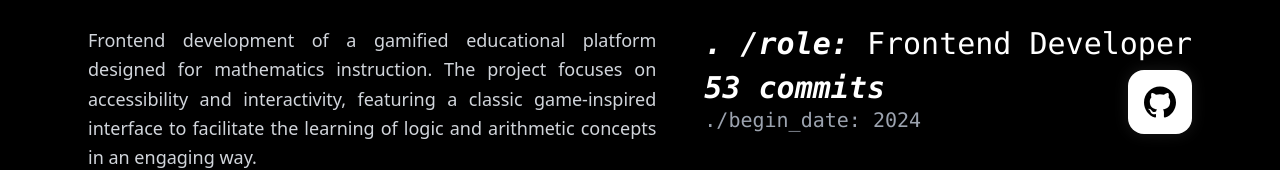
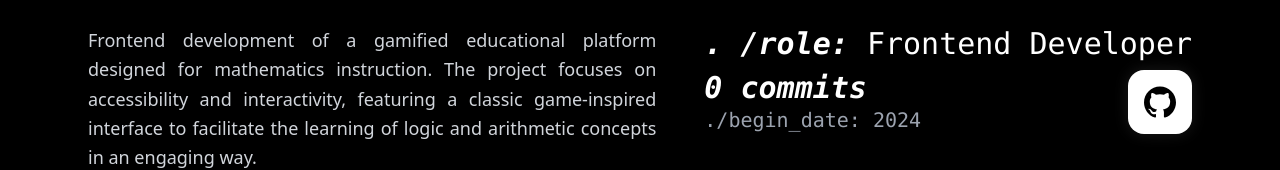
Before and after one commit to paulo-campos-57/paulo-campos-portfolio, a React (Vite) app in the folder pc-portfolio/: page /project/1 in a window 1280 px wide. Shown: the part 731-901 px from the top of the page. Built offline with nearby package versions, Linux system fonts and the light colour scheme; no server answers.

Commit message:
feat: create githubCommits hook

```diff
--- a/pc-portfolio/src/data/projects.ts
+++ b/pc-portfolio/src/data/projects.ts
@@ -12,7 +12,8 @@ export const projects = [
         commits: "53",
         date: "2024",
         stack: ["React", "TypeScript", "TailwindCSS"],
-        githubLink: "https://github.com/paulo-campos-57/Projeto-TCC-FrontEnd/tree/development"
+        githubLink: "https://github.com/paulo-campos-57/Projeto-TCC-FrontEnd/tree/development",
+        repoName: "Projeto-TCC-FrontEnd",
     },
     {
         id: 2,
--- /dev/null
+++ b/pc-portfolio/src/hooks/useGithubCommits.ts
@@ -0,0 +1,25 @@
+import { useState, useEffect } from "react";
+
+export function useGithubCommits(owner: string, repo: string | undefined) {
+    const [commits, setCommits] = useState<number>(0);
+
+    useEffect(() => {
+        if (!owner || !repo) return;
+
+        fetch(`https://api.github.com/repos/${owner}/${repo}/commits?per_page=1`)
+            .then((response) => {
+                const linkHeader = response.headers.get("Link");
+                if (linkHeader) {
+                    const match = linkHeader.match(/page=(\d+)>; rel="last"/);
+                    if (match) setCommits(Number(match[1]));
+                } else {
+                    response.json().then((data) => {
+                        if (Array.isArray(data)) setCommits(data.length);
+                    });
+                }
+            })
+            .catch((err) => console.error("Erro ao buscar commits:", err));
+    }, [owner, repo]);
+
+    return commits;
+}
--- a/pc-portfolio/src/pages/Project.tsx
+++ b/pc-portfolio/src/pages/Project.tsx
@@ -1,8 +1,9 @@
-import { useState } from "react"; // 1. Importamos o useState
+import { useState } from "react";
 import { useParams, useNavigate, Link } from "react-router-dom";
 import Header from "@/components/Header";
 import Footer from "@/components/Footer";
 import { projects } from "../data/projects";
+import { useGithubCommits } from "@/hooks/useGithubCommits";
 
 export default function Project() {
     const { projectId } = useParams();
@@ -11,6 +12,8 @@ export default function Project() {
     const [activeImage, setActiveImage] = useState<string | null>(null);
 
     const project = projects.find((p) => p.id === Number(projectId));
+
+    const totalCommits = useGithubCommits("paulo-campos-57", project?.repoName);
 
     if (!project) {
         return (
@@ -98,7 +101,7 @@ export default function Project() {
                         <div className="flex items-center justify-between group">
                             <div className="flex flex-col">
                                 <span className="text-white text-3xl font-bold italic">
-                                    {project.commits || "0"} commits
+                                    {totalCommits || "0"} commits
                                 </span>
                                 <span className="text-gray-400 text-xl font-mono">
                                     ./begin_date: {project.date || "2024"}
```
